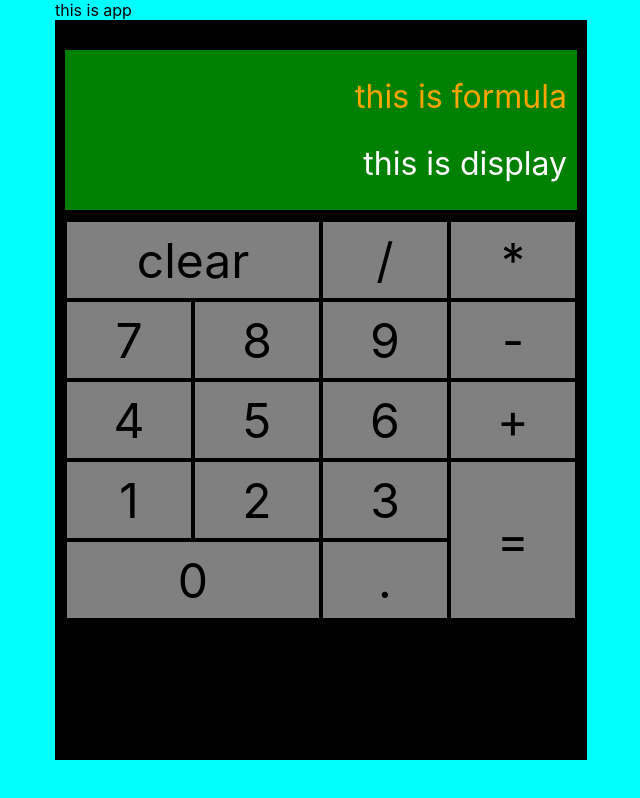
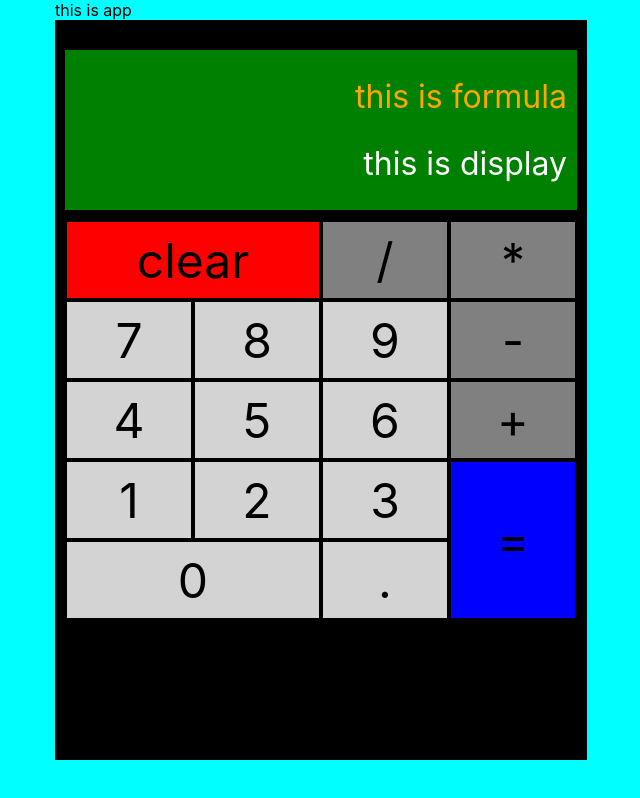
Before and after one commit to markoter/javascript-calculator, a React (Create React App) app: page / in a window 1280 px wide. Shown: the whole page, without its empty margins (319-959 px from the left). Built offline with nearby package versions, Linux system fonts and the light colour scheme.

Commit message:
make keyboard colorfull

```diff
--- a/src/index.css
+++ b/src/index.css
@@ -1,7 +1,10 @@
 :root {
   --color-calculator: black;
   --color-screen: green;
-  --color-button: gray;
+  --color-button: lightgray;
+  --color-button-operators: gray;
+  --color-button-clear: red;
+  --color-button-equals: blue;
   --color-keyboard: white;
   --color-background: aqua;
   --color-text-display: white;
@@ -58,6 +61,13 @@ body {
 #calculator #keyboard #clear, #calculator #keyboard #zero {
   grid-column: span 2;
 }
+#calculator #keyboard #clear {
+  background-color: var(--color-button-clear);
+}
 #calculator #keyboard #equals {
   grid-row: span 2;
+  background-color: var(--color-button-equals);
+}
+#calculator #keyboard .operator {
+  background-color: var(--color-button-operators);
 }/*# sourceMappingURL=index.css.map */
--- a/src/index.scss
+++ b/src/index.scss
@@ -1,7 +1,10 @@
 :root {
   --color-calculator: black;
   --color-screen: green;
-  --color-button: gray;
+  --color-button: lightgray;
+  --color-button-operators: gray;
+  --color-button-clear: red;
+  --color-button-equals: blue;
   --color-keyboard: white;
   --color-background: aqua;
   --color-text-display: white;
@@ -70,8 +73,15 @@ body {
     #clear, #zero {
       grid-column: span 2;
     }
+    #clear {
+      background-color: var(--color-button-clear);
+    }
     #equals {
       grid-row: span 2;
+      background-color: var(--color-button-equals);
+    }
+    .operator {
+      background-color: var(--color-button-operators);
     }
   }
 
```
Also changed, not shown: 1 other file (tests, documents, lock files or other folders).
